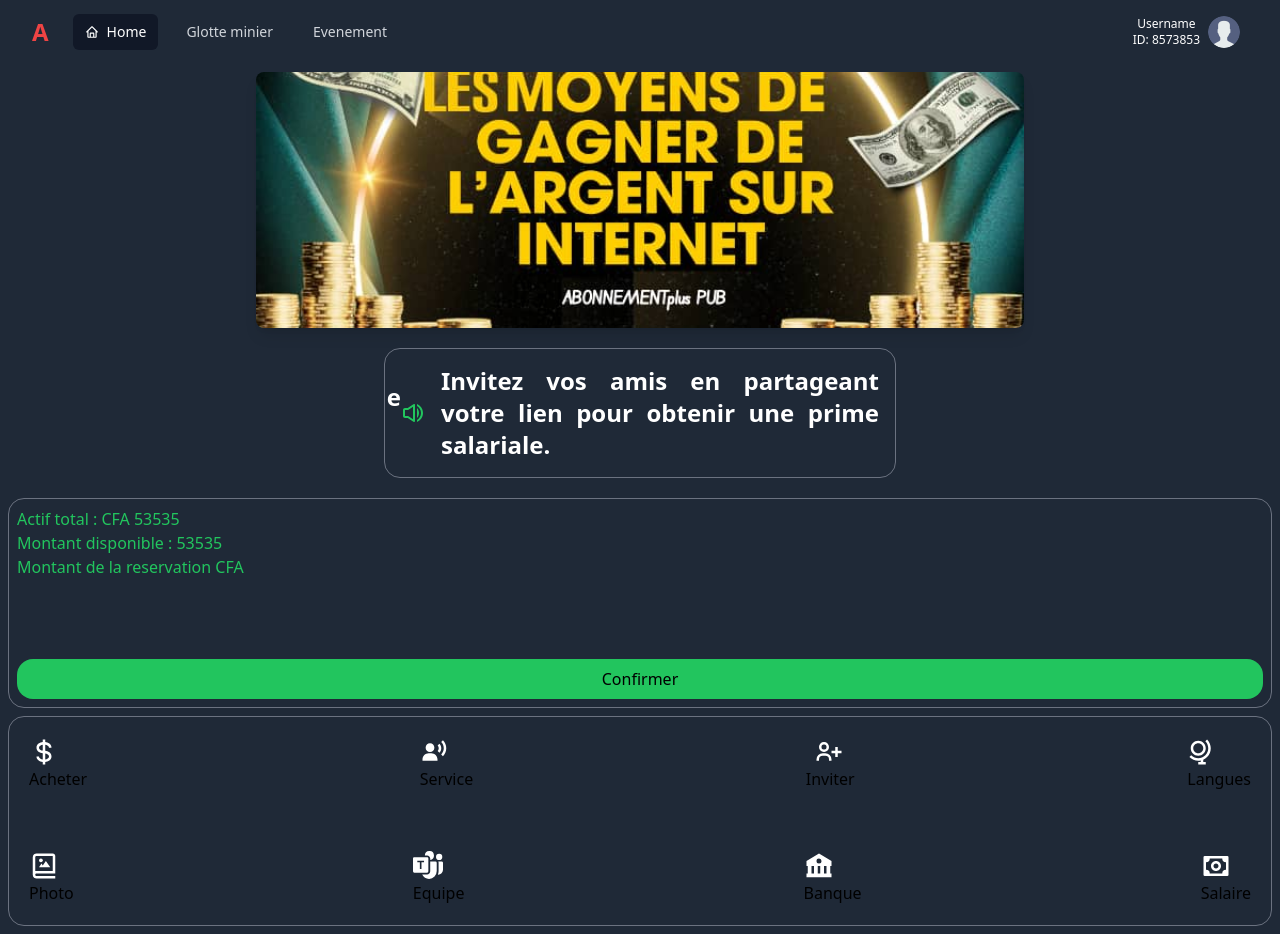
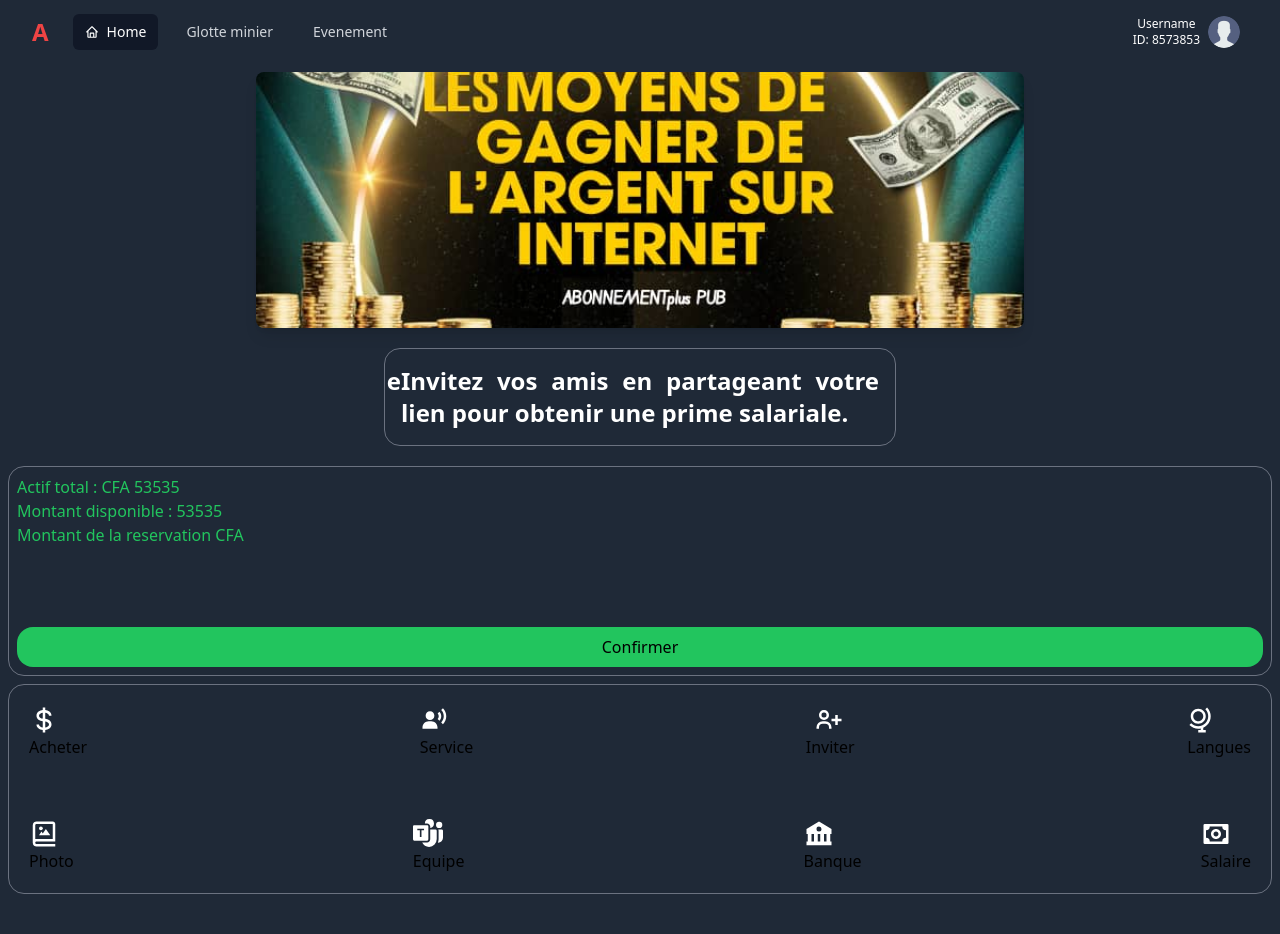
Before and after one commit to TechSupport84/abonnement, a React (Vite) app: page / in a window 1280 px wide. After the commit the page ends 902 px from the top, so only its background shows below. Built offline with nearby package versions, Linux system fonts and the light colour scheme.

Commit message:
updated by removing pnpm

```diff
--- a/src/components/SlicePage.jsx
+++ b/src/components/SlicePage.jsx
@@ -24,7 +24,7 @@ function SlicePage() {
           <div key={slice.id} className="w-full flex-shrink-0">
             <img src={slice.image} alt={slice.detail} className="w-full h-64 object-cover" />
             <div className="absolute bottom-0 left-0 right-0 bg-black/50 text-white text-center py-2">
-              {slice.detail}
+             <span className='text-green-500'>{slice.detail}</span>
             </div>
 
           </div>
--- a/src/pages/HomePage.jsx
+++ b/src/pages/HomePage.jsx
@@ -31,15 +31,15 @@ function HomePage() {
       <div className="border rounded-2xl border-gray-500 overflow-hidden w-full max-w-lg mx-auto bg-gray-800 p-4 mt-4 relative mb-5">
         <div className="flex transition-transform duration-700 ease-in-out" style={{ transform: `translateX(-${currentIndex * 100}%)` }}>
           {slices.map((slice) => (
-            <div key={slice.id} className="flex items-center justify-center w-full flex-shrink-0 gap-4 text-justify">
-              <span className='ml-0'>{slice.icons}</span>
-              <span className="text-white font-bold text-2xl">{slice.detail}</span>
+            <div key={slice.id} className="flex items-center justify-between  w-full flex-shrink-0 gap-4 text-justify">
+
+              <span className="text-white font-bold text-2xl "> {slice.detail}</span>
+
             </div>
           ))}
         </div>
       </div>
 
-      {/* Other Components */}
       <AccountPages />
       <ServicePages />
     </div>
```
